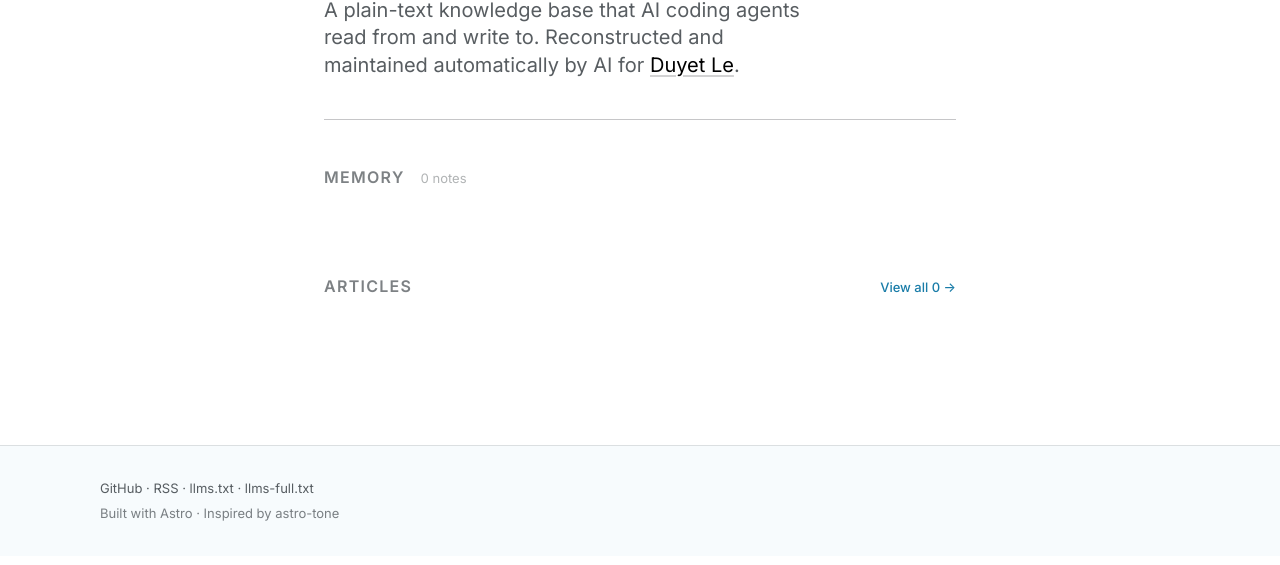
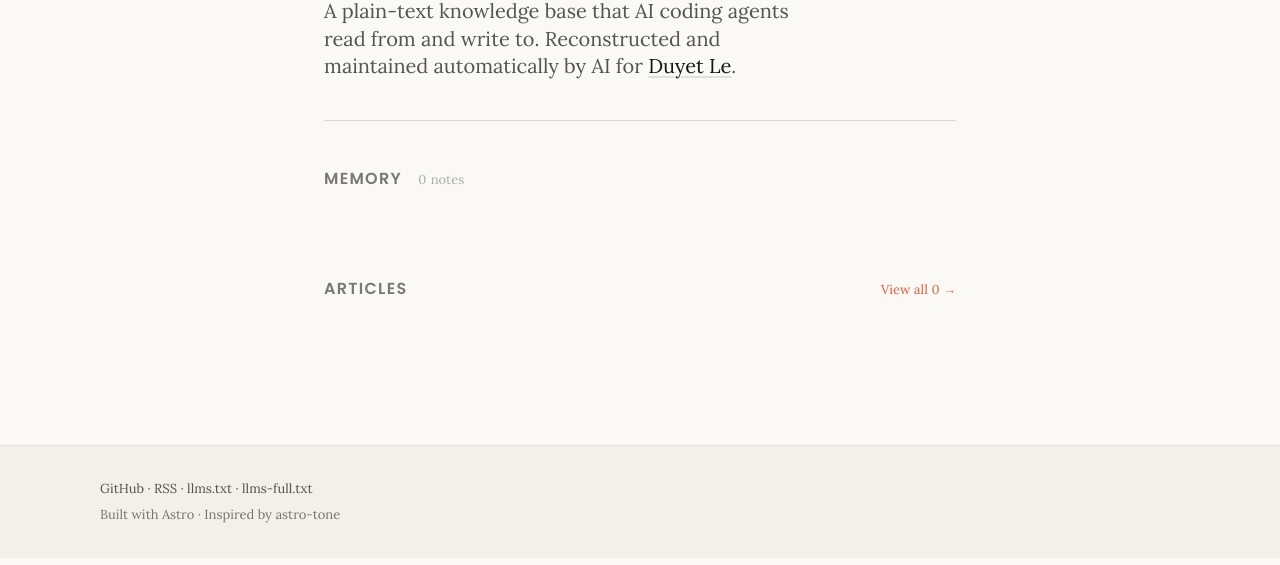
Before and after one commit to duyet/kb, an Astro site: page / in a window 1280 px wide. Shown: the part 235-800 px from the top of the page. Built offline with nearby package versions, Linux system fonts and the light colour scheme; Astro itself is replaced by a stand-in of ours.

Commit message:
style(site): redesign with Anthropic brand identity
- Swap Inter → Poppins headings + Lora body for editorial feel
- Replace blue accent with Anthropic orange (#d97757)
- Add blue (#6a9bcc) and green (#788c5d) secondary accents
- Warm cream (#faf9f5) light / warm charcoal (#1a1918) dark backgrounds
- Update favicon, theme-color meta, code block backgrounds

```diff
--- a/src/layouts/Layout.astro
+++ b/src/layouts/Layout.astro
@@ -20,8 +20,8 @@ const base = import.meta.env.BASE_URL.replace(/\/$/, '');
     <title>{title}</title>
     <meta name="description" content={description} />
     <meta name="robots" content="index, follow" />
-    <meta name="theme-color" content="#f7fbfd" media="(prefers-color-scheme: light)" />
-    <meta name="theme-color" content="#0c0e10" media="(prefers-color-scheme: dark)" />
+    <meta name="theme-color" content="#faf9f5" media="(prefers-color-scheme: light)" />
+    <meta name="theme-color" content="#1a1918" media="(prefers-color-scheme: dark)" />
     <link rel="alternate" type="application/rss+xml" title="kb.duyet.net RSS" href={`${base}/rss.xml`} />
     <link rel="icon" href={`${base}/favicon.svg`} type="image/svg+xml" />
     <!-- Prevent FOUC: run theme init before paint -->
--- a/src/styles/prose.css
+++ b/src/styles/prose.css
@@ -10,7 +10,7 @@
   --prose-marker: color-mix(in srgb, var(--color-accent) 70%, var(--label-secondary) 30%);
 
   font-size: clamp(1rem, 0.98rem + 0.08vw, 1.0625rem);
-  line-height: 1.78;
+  line-height: 1.82;
   color: var(--label-primary);
 }
 
@@ -19,7 +19,7 @@
 
 .prose p,
 .prose li {
-  line-height: 1.78;
+  line-height: 1.82;
 }
 
 /* Headings */
@@ -120,7 +120,7 @@
 
 /* Code blocks */
 .prose pre {
-  background: #161b22;
+  background: #232120;
   color: #e6edf3;
   padding: var(--space-5) var(--space-6);
   border-radius: var(--radius-md);
@@ -190,7 +190,7 @@
 @media (prefers-color-scheme: dark) {
   :root:not([data-theme="light"]) .prose pre,
   [data-theme="dark"] .prose pre {
-    background: #0d1117;
+    background: #141312;
     border-color: rgba(255, 255, 255, 0.08);
   }
 }
--- a/src/styles/tokens.css
+++ b/src/styles/tokens.css
@@ -1,17 +1,21 @@
 /* ============================================================
-   Design Tokens — aligned with astro-tone
+   Design Tokens — Anthropic Brand Identity
+   Colors: #141413 (dark) / #faf9f5 (light) / #d97757 (accent)
+   Typography: Poppins (headings) + Lora (body)
    ============================================================ */
 
-/* Google Fonts — Inter (variable weight) */
-@import url('https://fonts.googleapis.com/css2?family=Inter:wght@100..900&family=JetBrains+Mono:wght@400;500&display=swap');
+/* Google Fonts — Poppins (headings), Lora (body), JetBrains Mono (code) */
+@import url('https://fonts.googleapis.com/css2?family=Lora:ital,wght@0,400..700;1,400..700&family=Poppins:wght@400;500;600;700&family=JetBrains+Mono:wght@400;500&display=swap');
 
 /* ------------------------------------------------------------
    1. TYPOGRAPHY
    ------------------------------------------------------------ */
 :root {
+  --font-heading:
+    'Poppins', system-ui, -apple-system, 'Segoe UI', Roboto, 'Helvetica Neue',
+    Arial, sans-serif;
   --font-sans:
-    'Inter', system-ui, -apple-system, 'Segoe UI', Roboto, 'Helvetica Neue',
-    Arial, sans-serif;
+    'Lora', Georgia, 'Times New Roman', Times, serif;
   --font-mono: 'JetBrains Mono', ui-monospace, Menlo, Consolas, monospace;
 
   /* Type Scale */
@@ -38,7 +42,7 @@
   --leading-tight: 1.2;
   --leading-snug: 1.375;
   --leading-normal: 1.5;
-  --leading-relaxed: 1.625;
+  --leading-relaxed: 1.7;
 
   /* Letter Spacing */
   --tracking-tight: -0.022em;
@@ -49,32 +53,36 @@
      2. COLOR — Light Mode (default)
      ------------------------------------------------------------ */
 
-  /* Brand */
-  --color-blue: #197ca8;
-  --color-accent: var(--color-blue);
+  /* Brand Palette */
+  --color-orange: #d97757;
+  --color-blue: #6a9bcc;
+  --color-green: #788c5d;
+  --color-accent: var(--color-orange);
+  --color-secondary: var(--color-blue);
+  --color-tertiary: var(--color-green);
 
-  /* Label Colors — RGBA opacity hierarchy */
-  --label-primary: rgba(0, 0, 0, 1);
-  --label-secondary: rgba(24, 31, 36, 0.72);
-  --label-tertiary: rgba(24, 31, 36, 0.56);
-  --label-quaternary: rgba(24, 31, 36, 0.34);
+  /* Label Colors — warm-tinted hierarchy */
+  --label-primary: rgba(20, 20, 19, 1);
+  --label-secondary: rgba(20, 20, 19, 0.72);
+  --label-tertiary: rgba(20, 20, 19, 0.56);
+  --label-quaternary: rgba(20, 20, 19, 0.34);
 
   /* Background */
-  --bg-primary: #ffffff;
-  --bg-secondary: #f7fbfd;
+  --bg-primary: #faf9f5;
+  --bg-secondary: #f2f0ea;
 
   /* Fill */
-  --fill-primary: rgba(25, 124, 168, 0.14);
-  --fill-secondary: rgba(25, 124, 168, 0.10);
-  --fill-tertiary: rgba(25, 124, 168, 0.07);
-  --fill-quaternary: rgba(25, 124, 168, 0.04);
+  --fill-primary: rgba(217, 119, 87, 0.14);
+  --fill-secondary: rgba(217, 119, 87, 0.10);
+  --fill-tertiary: rgba(217, 119, 87, 0.07);
+  --fill-quaternary: rgba(217, 119, 87, 0.04);
 
   /* Separator */
-  --separator: rgba(60, 60, 67, 0.29);
+  --separator: rgba(176, 174, 165, 0.42);
 
   /* Shadow */
-  --shadow-sm: 0 1px 2px rgba(0, 0, 0, 0.04), 0 1px 4px rgba(0, 0, 0, 0.06);
-  --shadow-md: 0 4px 12px rgba(0, 0, 0, 0.08), 0 1px 3px rgba(0, 0, 0, 0.06);
+  --shadow-sm: 0 1px 2px rgba(20, 20, 19, 0.04), 0 1px 4px rgba(20, 20, 19, 0.06);
+  --shadow-md: 0 4px 12px rgba(20, 20, 19, 0.08), 0 1px 3px rgba(20, 20, 19, 0.06);
 
   /* ------------------------------------------------------------
      3. SPACING
@@ -118,26 +126,27 @@
 }
 
 /* ------------------------------------------------------------
-   Dark Mode — triggered via [data-theme="dark"] on <html>
+   Dark Mode — warm darks
    ------------------------------------------------------------ */
 [data-theme="dark"] {
-  --color-blue: #60c4e8;
-  --color-accent: var(--color-blue);
+  --color-accent: var(--color-orange);
+  --color-secondary: var(--color-blue);
+  --color-tertiary: var(--color-green);
 
-  --label-primary: rgba(255, 255, 255, 1);
-  --label-secondary: rgba(239, 247, 250, 0.76);
-  --label-tertiary: rgba(239, 247, 250, 0.56);
-  --label-quaternary: rgba(239, 247, 250, 0.38);
+  --label-primary: rgba(250, 249, 245, 1);
+  --label-secondary: rgba(250, 249, 245, 0.74);
+  --label-tertiary: rgba(250, 249, 245, 0.54);
+  --label-quaternary: rgba(250, 249, 245, 0.34);
 
-  --bg-primary: #0c0e10;
-  --bg-secondary: #111518;
+  --bg-primary: #1a1918;
+  --bg-secondary: #222120;
 
-  --fill-primary: rgba(96, 196, 232, 0.18);
-  --fill-secondary: rgba(96, 196, 232, 0.13);
-  --fill-tertiary: rgba(96, 196, 232, 0.09);
-  --fill-quaternary: rgba(96, 196, 232, 0.05);
+  --fill-primary: rgba(217, 119, 87, 0.18);
+  --fill-secondary: rgba(217, 119, 87, 0.13);
+  --fill-tertiary: rgba(217, 119, 87, 0.09);
+  --fill-quaternary: rgba(217, 119, 87, 0.05);
 
-  --separator: rgba(84, 84, 88, 0.65);
+  --separator: rgba(176, 174, 165, 0.28);
 
   --shadow-sm: 0 1px 2px rgba(0, 0, 0, 0.3), 0 1px 4px rgba(0, 0, 0, 0.4);
   --shadow-md: 0 4px 12px rgba(0, 0, 0, 0.4), 0 1px 3px rgba(0, 0, 0, 0.3);
@@ -146,23 +155,24 @@
 /* Fallback: system prefers-color-scheme when no data-theme is set */
 @media (prefers-color-scheme: dark) {
   :root:not([data-theme="light"]) {
-    --color-blue: #60c4e8;
-    --color-accent: var(--color-blue);
+    --color-accent: var(--color-orange);
+    --color-secondary: var(--color-blue);
+    --color-tertiary: var(--color-green);
 
-    --label-primary: rgba(255, 255, 255, 1);
-    --label-secondary: rgba(239, 247, 250, 0.76);
-    --label-tertiary: rgba(239, 247, 250, 0.56);
-    --label-quaternary: rgba(239, 247, 250, 0.38);
+    --label-primary: rgba(250, 249, 245, 1);
+    --label-secondary: rgba(250, 249, 245, 0.74);
+    --label-tertiary: rgba(250, 249, 245, 0.54);
+    --label-quaternary: rgba(250, 249, 245, 0.34);
 
-    --bg-primary: #0c0e10;
-    --bg-secondary: #111518;
+    --bg-primary: #1a1918;
+    --bg-secondary: #222120;
 
-    --fill-primary: rgba(96, 196, 232, 0.18);
-    --fill-secondary: rgba(96, 196, 232, 0.13);
-    --fill-tertiary: rgba(96, 196, 232, 0.09);
-    --fill-quaternary: rgba(96, 196, 232, 0.05);
+    --fill-primary: rgba(217, 119, 87, 0.18);
+    --fill-secondary: rgba(217, 119, 87, 0.13);
+    --fill-tertiary: rgba(217, 119, 87, 0.09);
+    --fill-quaternary: rgba(217, 119, 87, 0.05);
 
-    --separator: rgba(84, 84, 88, 0.65);
+    --separator: rgba(176, 174, 165, 0.28);
 
     --shadow-sm: 0 1px 2px rgba(0, 0, 0, 0.3), 0 1px 4px rgba(0, 0, 0, 0.4);
     --shadow-md: 0 4px 12px rgba(0, 0, 0, 0.4), 0 1px 3px rgba(0, 0, 0, 0.3);
@@ -203,6 +213,7 @@ body {
 }
 
 h1, h2, h3, h4, h5, h6 {
+  font-family: var(--font-heading);
   margin: 0;
   font-weight: var(--weight-bold);
   line-height: var(--leading-tight);
```
Also changed, not shown: public/favicon.svg.
